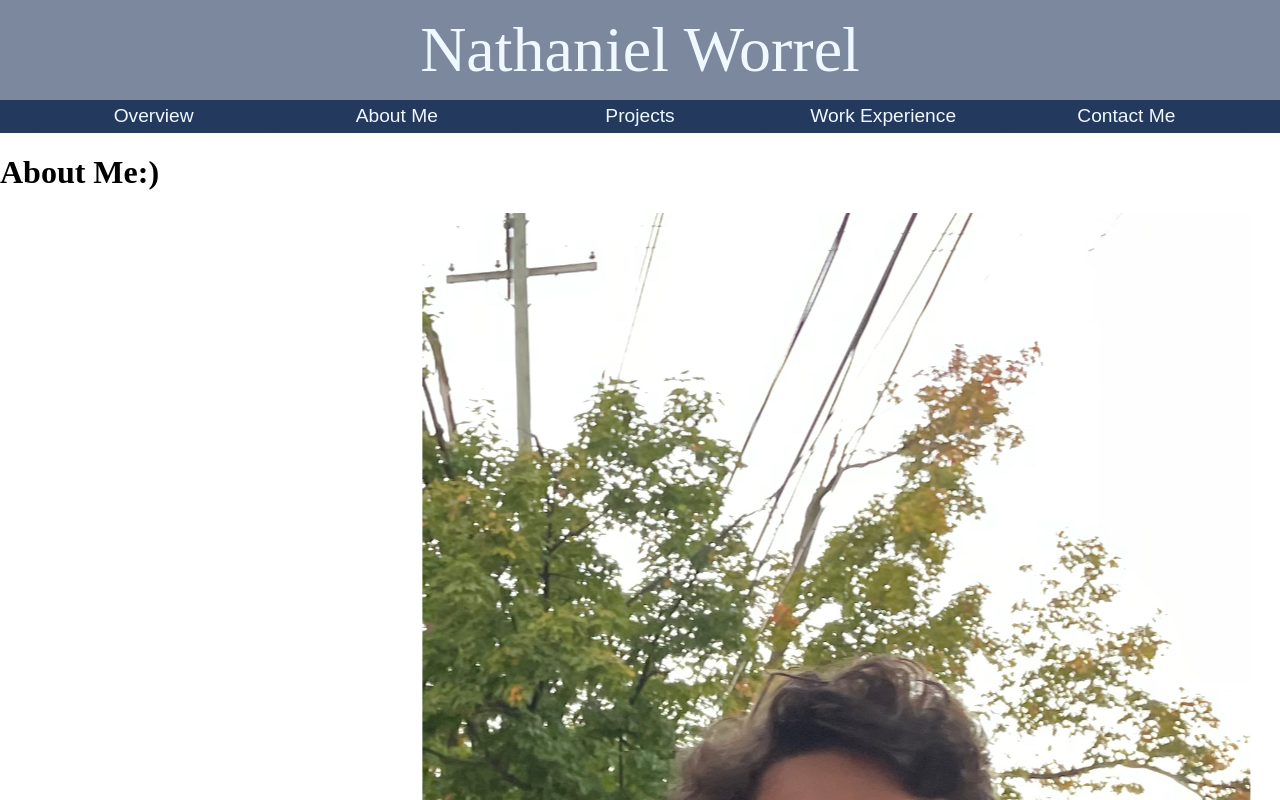
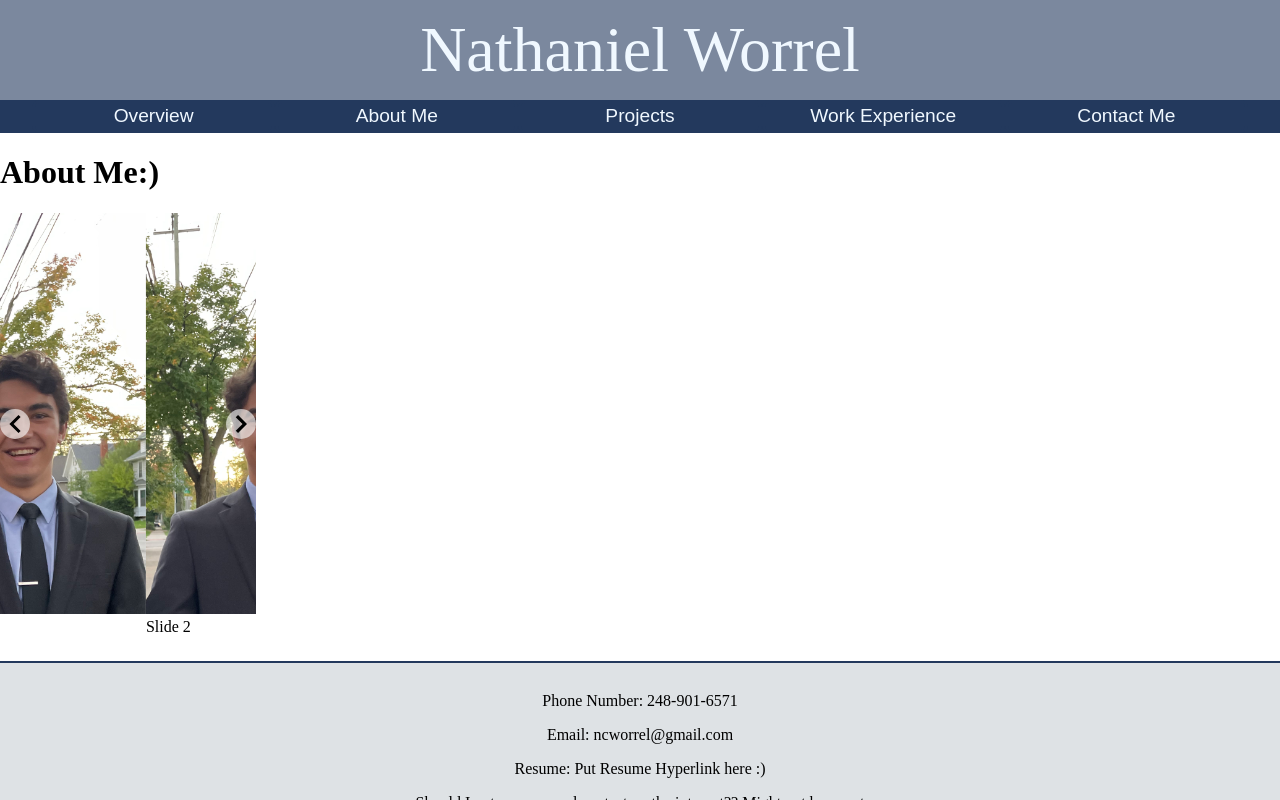
Before and after one commit to nathanworrel/nathanworrel, a React (Create React App) app in the folder client/: page /AboutMe in a window 1280 px wide. Shown: the top 800 px of the page. Built offline with nearby package versions, Linux system fonts and the light colour scheme.

Commit message:
repositioned the images

```diff
--- a/client/src/aboutMePage/Slideshow.tsx
+++ b/client/src/aboutMePage/Slideshow.tsx
@@ -1,6 +1,6 @@
 import React from 'react';
 import { Slide } from 'react-slideshow-image';
-import 'react-slideshow-image/dist/styles.css'
+import "./SlideshowCss.css";
 import photo from "./FacePhoto.jpg";
 
 const slideImages = [
@@ -24,7 +24,10 @@ export const Slideshow = () => {
             <Slide>
                 {slideImages.map((slideImage, index)=> (
                     <div className="each-slide" key={index}>
-                        <img src={slideImage.url}></img>
+                        <img className={"each-image"} src={slideImage.url} alt={slideImage.caption}></img>
+                        <label>
+                            {slideImage.caption}
+                        </label>
                     </div>
                 ))}
             </Slide>
--- /dev/null
+++ b/client/src/aboutMePage/SlideshowCss.css
@@ -0,0 +1,12 @@
+@import 'react-slideshow-image/dist/styles.css';
+
+.slide-container{
+    width: 20vw;
+    height: auto;
+}
+
+.each-image{
+    height: auto;
+    width: 20vw;
+    margin: auto;
+}
```
